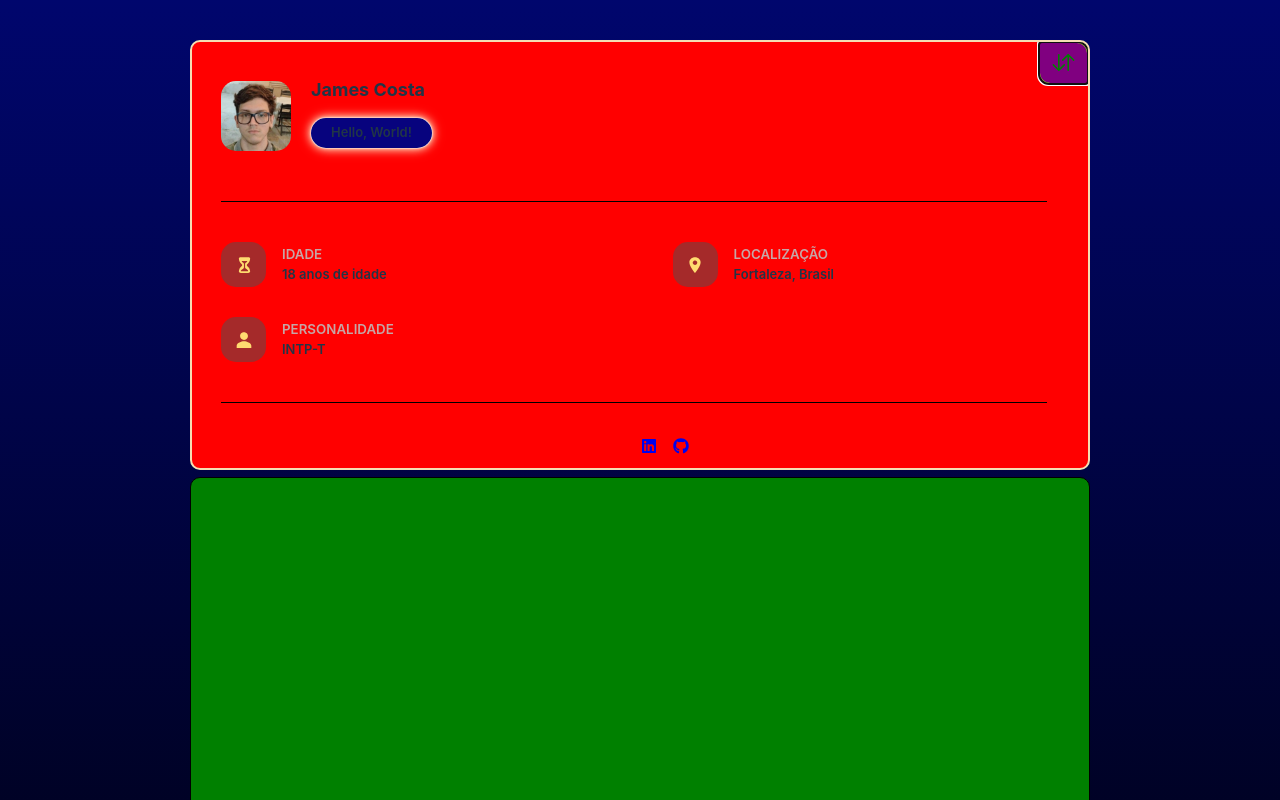
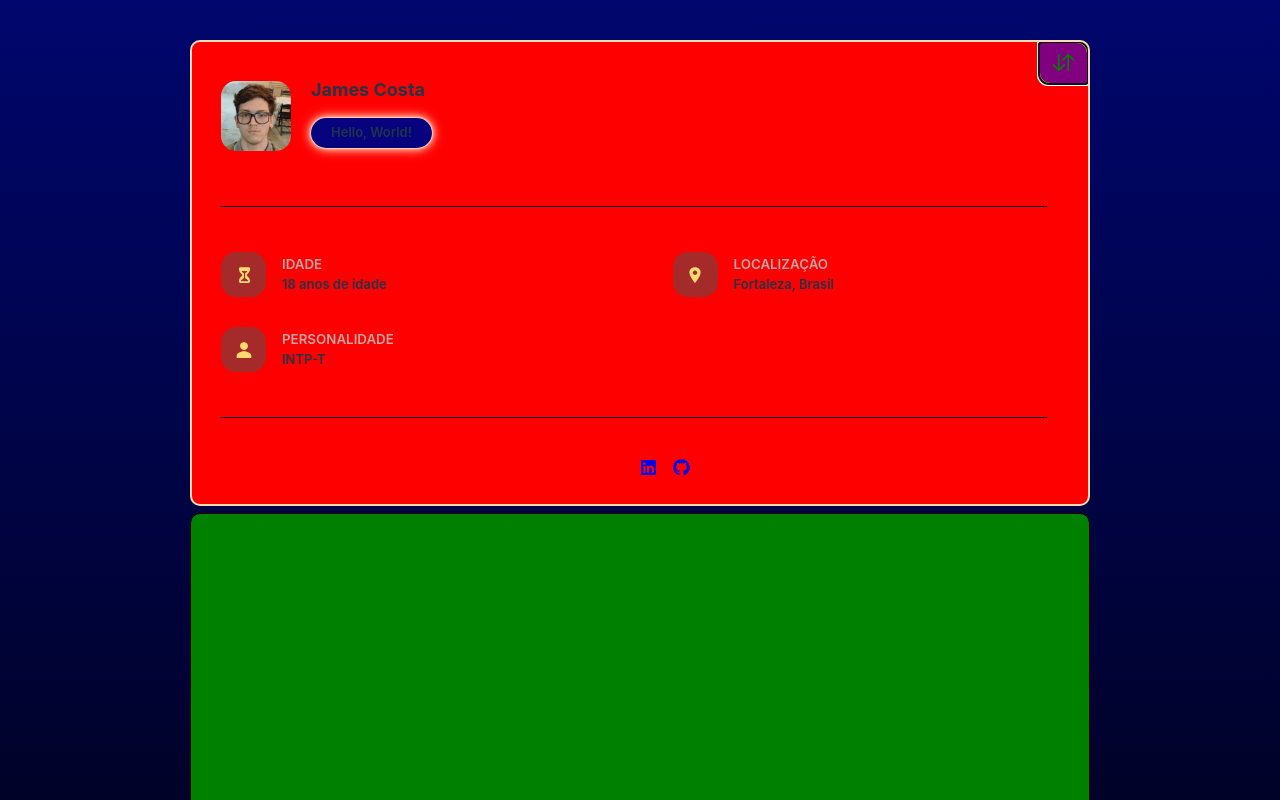
Before and after one commit to DropperDEV/portfolium, a React (Vite) app: page / in a window 1280 px wide. Both pictures are taken after a click on the button 1063 px from the left and 63 px from the top of the page. Shown: the top 800 px of the page. Built offline with nearby package versions, Linux system fonts and the light colour scheme.

Commit message:
feat: add right spacing in LinkedIconZone

```diff
--- a/src/ui/Sidebar.tsx
+++ b/src/ui/Sidebar.tsx
@@ -20,7 +20,7 @@ const ContainerSide = styled.aside<{$active: boolean;}>`
   margin-top: 10px;
 
   overflow: hidden;
-  transition: 0.8s ease-in-out;
+  transition: 0.5s ease-in-out;
   display: flex;
   align-items: center;
   flex-direction: column;
@@ -31,12 +31,13 @@ const ContainerSide = styled.aside<{$active: boolean;}>`
     justify-content: normal;
     position: relative;
     padding: 4px;
-    max-height: ${props => props.$active ? '405px' : 'auto'}
+    max-height: ${props => props.$active ? '450px' : 'auto'}
 
   }
 
   @media (min-width: 1280px){
-    max-height: 620px;
+    max-height: 600px;
+    gap: 10px;
   }
 `;
 
@@ -142,12 +143,13 @@ const Separator = styled.div<{ $visible?: boolean; $active: boolean}>`
   background: black;
   margin: 25px 0px;
   visibility: ${props => props.$visible ? "visible" : "hidden"};
-
+  display: ${props => props.$visible ? "block" : "none"};
 
   @media ${device.lg}{
     width: 93%;
     visibility: visible;
     display: ${props => props.$active ? "block" : "none"};
+    margin: 20px 0px;
   }
 `;
 const InfoSection = styled.section<{$active: boolean;}>`
@@ -243,18 +245,20 @@ const LinkedIconZone = styled.div<{$active: boolean;}>`
   gap: 16px;
   justify-content: center;
   align-items: center;
-  padding-bottom: 4px;
   transition: 0.5s ease-in-out;
+  padding: 10px;
 
   @media ${device.lg}{
     display: ${props => props.$active ? "flex" : "none"};
-    margin-top: 8px;
+    padding-bottom: 18px;
     width: 100%;
   }
 
   a:hover{
     color: #747bff;
   }
+
+
 `;
 
 const MobileSideTitle = styled.div`
@@ -337,10 +341,10 @@ function Sidebar() {
           href="https://www.linkedin.com/in/james-soares-costa/"
           target="_blank"
         >
-          <FaLinkedin  />
+          <FaLinkedin size={17}  />
         </a>
         <a href="https://github.com/DropperDEV" target="_blank">
-          <FaGithub  />
+          <FaGithub  size={17} />
         </a>
       </LinkedIconZone>
     </ContainerSide>
```
